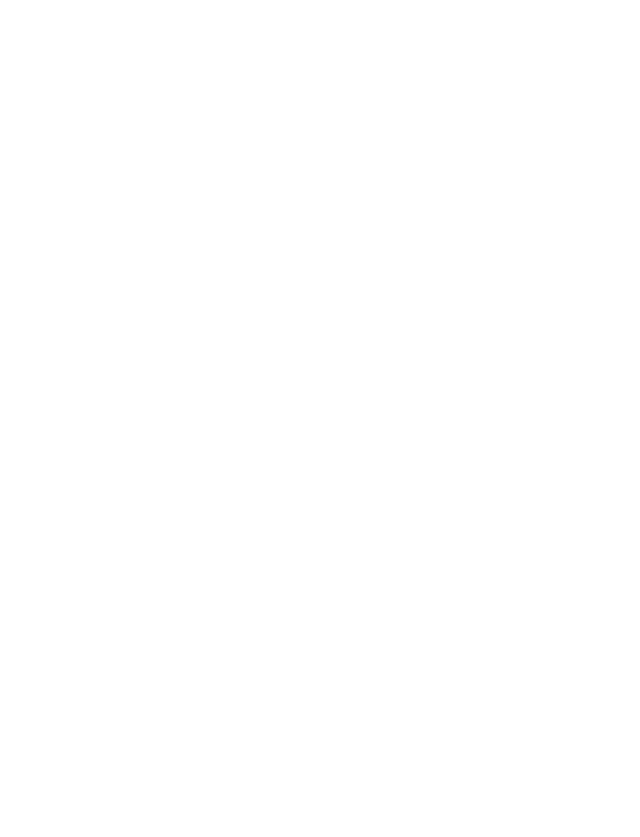
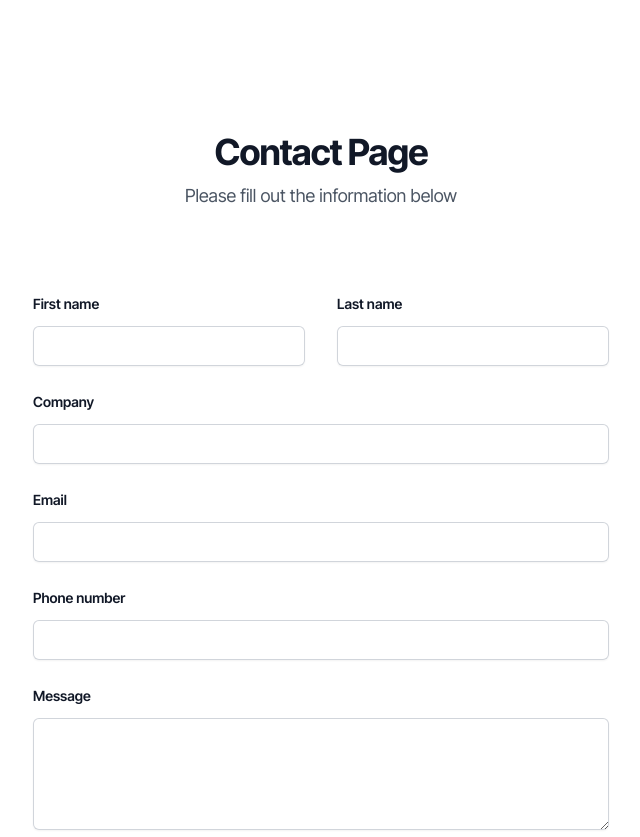
Before and after one commit to Boroshilov03/MyPortfolio, a React (Vite) app: page / in a window 1280 px wide. Shown: the part 1960-2797 px from the top of the page, without its empty margins (319-959 px from the left). Before the commit the page ends 1956 px from the top, so only its background shows below. Built offline with nearby package versions, Linux system fonts and the light colour scheme.

Commit message:
added contact page

```diff
--- a/package.json
+++ b/package.json
@@ -10,6 +10,8 @@
     "preview": "vite preview"
   },
   "dependencies": {
+    "@headlessui/react": "^1.7.18",
+    "@heroicons/react": "^2.1.1",
     "@studio-freight/react-lenis": "^0.0.43",
     "react": "^18.2.0",
     "react-dom": "^18.2.0"
--- a/src/App.jsx
+++ b/src/App.jsx
@@ -4,6 +4,7 @@
 import MainTitle from "./components/PageComp/HomeComp/MainTitle.jsx";
 import AboutPage from './components/PageComp/HomeComp/AboutPage.jsx';
 import WorkSection from "./components/PageComp/HomeComp/WorkSection.jsx";
+import Contact from "./components/NavBarComp/Contact.jsx"
 
 function App() {
 
@@ -13,6 +14,7 @@
             <MainTitle />
             <AboutPage />
             <WorkSection />
+            <Contact />
         </div>
     )
 
--- /dev/null
+++ b/src/components/NavBarComp/Contact.jsx
@@ -0,0 +1,123 @@
+import { useState } from 'react'
+import { ChevronDownIcon } from '@heroicons/react/20/solid'
+import { Switch } from '@headlessui/react'
+
+function classNames(...classes) {
+  return classes.filter(Boolean).join(' ')
+}
+
+export default function Example() {
+  const [agreed, setAgreed] = useState(false)
+
+  return (
+    <div className="isolate bg-white px-6 py-24 sm:py-32 lg:px-8">
+      <div
+        className="absolute inset-x-0 top-[-10rem] -z-10 transform-gpu overflow-hidden blur-3xl sm:top-[-20rem]"
+        aria-hidden="true"
+      >
+      </div>
+      <div className="mx-auto max-w-2xl text-center">
+        <h2 className="text-3xl font-bold tracking-tight text-gray-900 sm:text-4xl">Contact Page</h2>
+        <p className="mt-2 text-lg leading-8 text-gray-600">
+          Please fill out the information below
+        </p>
+      </div>
+      <form action="#" method="POST" className="mx-auto mt-16 max-w-xl sm:mt-20">
+        <div className="grid grid-cols-1 gap-x-8 gap-y-6 sm:grid-cols-2">
+          <div>
+            <label htmlFor="first-name" className="block text-sm font-semibold leading-6 text-gray-900">
+              First name
+            </label>
+            <div className="mt-2.5">
+              <input
+                type="text"
+                name="first-name"
+                id="first-name"
+                autoComplete="given-name"
+                className="block w-full rounded-md border-0 px-3.5 py-2 text-gray-900 shadow-sm ring-1 ring-inset ring-gray-300 placeholder:text-gray-400 focus:ring-2 focus:ring-inset focus:ring-indigo-600 sm:text-sm sm:leading-6"
+              />
+            </div>
+          </div>
+          <div>
+            <label htmlFor="last-name" className="block text-sm font-semibold leading-6 text-gray-900">
+              Last name
+            </label>
+            <div className="mt-2.5">
+              <input
+                type="text"
+                name="last-name"
+                id="last-name"
+                autoComplete="family-name"
+                className="block w-full rounded-md border-0 px-3.5 py-2 text-gray-900 shadow-sm ring-1 ring-inset ring-gray-300 placeholder:text-gray-400 focus:ring-2 focus:ring-inset focus:ring-indigo-600 sm:text-sm sm:leading-6"
+              />
+            </div>
+          </div>
+          <div className="sm:col-span-2">
+            <label htmlFor="company" className="block text-sm font-semibold leading-6 text-gray-900">
+              Company
+            </label>
+            <div className="mt-2.5">
+              <input
+                type="text"
+                name="company"
+                id="company"
+                autoComplete="organization"
+                className="block w-full rounded-md border-0 px-3.5 py-2 text-gray-900 shadow-sm ring-1 ring-inset ring-gray-300 placeholder:text-gray-400 focus:ring-2 focus:ring-inset focus:ring-indigo-600 sm:text-sm sm:leading-6"
+              />
+            </div>
+          </div>
+          <div className="sm:col-span-2">
+            <label htmlFor="email" className="block text-sm font-semibold leading-6 text-gray-900">
+              Email
+            </label>
+            <div className="mt-2.5">
+              <input
+                type="email"
+                name="email"
+                id="email"
+                autoComplete="email"
+                className="block w-full rounded-md border-0 px-3.5 py-2 text-gray-900 shadow-sm ring-1 ring-inset ring-gray-300 placeholder:text-gray-400 focus:ring-2 focus:ring-inset focus:ring-indigo-600 sm:text-sm sm:leading-6"
+              />
+            </div>
+          </div>
+          <div className="sm:col-span-2">
+            <label htmlFor="phone-number" className="block text-sm font-semibold leading-6 text-gray-900">
+              Phone number
+            </label>
+            <div className="mt-2.5">
+                <input
+                type="tel"
+                name="phone-number"
+                id="phone-number"
+                autoComplete="tel"
+                className="block w-full rounded-md border-0 px-3.5 py-2 text-gray-900 shadow-sm ring-1 ring-inset ring-gray-300 placeholder:text-gray-400 focus:ring-2 focus:ring-inset focus:ring-indigo-600 sm:text-sm sm:leading-6"
+              />
+              </div>
+            </div>
+          <div className="sm:col-span-2">
+            <label htmlFor="message" className="block text-sm font-semibold leading-6 text-gray-900">
+              Message
+            </label>
+            <div className="mt-2.5">
+              <textarea
+                name="message"
+                id="message"
+                rows={4}
+                className="block w-full rounded-md border-0 px-3.5 py-2 text-gray-900 shadow-sm ring-1 ring-inset ring-gray-300 placeholder:text-gray-400 focus:ring-2 focus:ring-inset focus:ring-indigo-600 sm:text-sm sm:leading-6"
+                defaultValue={''}
+              />
+            </div>
+          </div>
+        </div>
+        <div className="mt-10">
+          <button
+            type="submit"
+            className="block w-full rounded-md bg-indigo-600 px-3.5 py-2.5 text-center text-sm font-semibold text-white shadow-sm hover:bg-indigo-500 focus-visible:outline focus-visible:outline-2 focus-visible:outline-offset-2 focus-visible:outline-indigo-600"
+          >
+            Let's talk
+          </button>
+        </div>
+      </form>
+    </div>
+  )
+}
```
Also changed, not shown: 1 other file (tests, documents, lock files or other folders).
